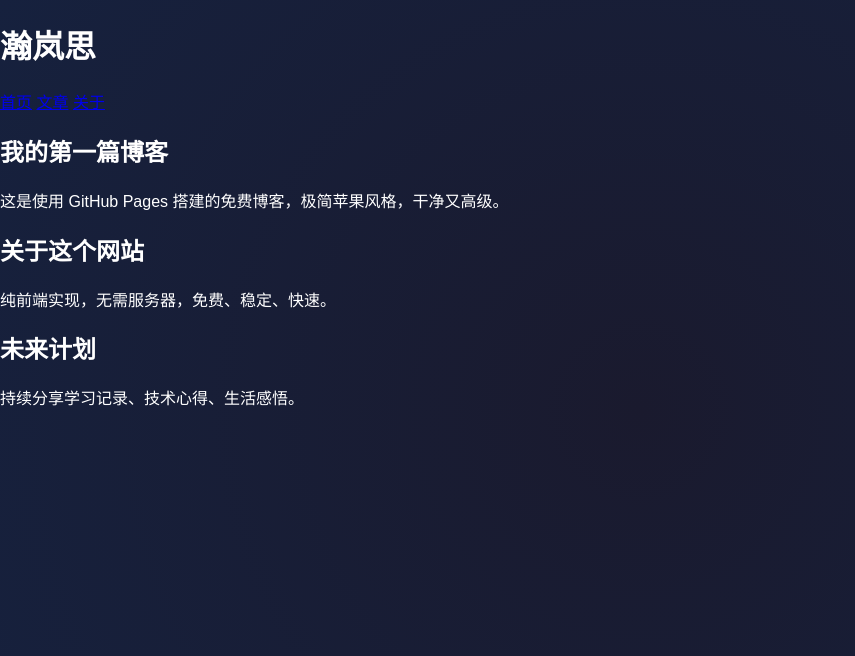
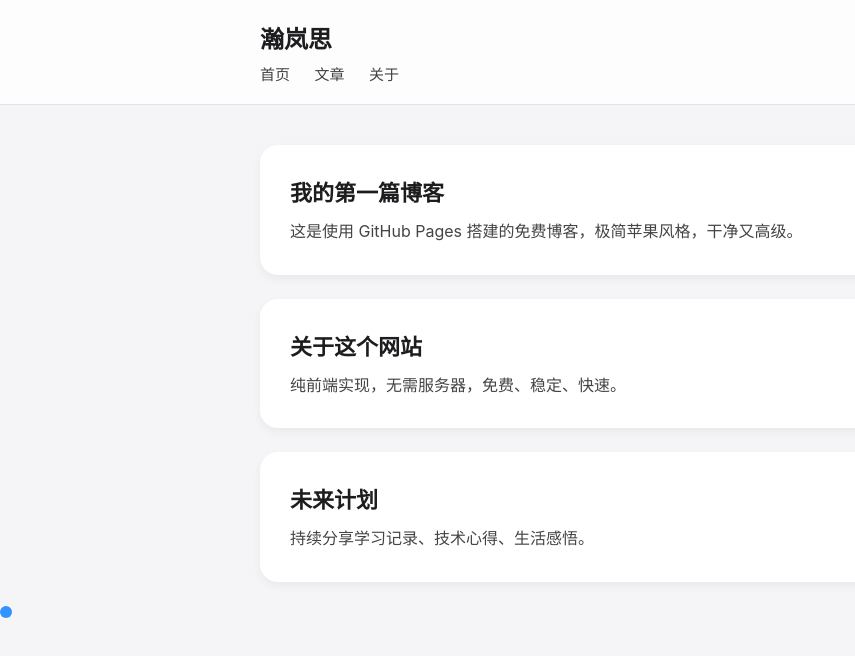
Before and after one commit to riveronile/riveronile.github.io, a plain HTML site: page index.html in a window 1280 px wide. Shown: the whole page, without its empty margins (0-855 px from the left). Drawn offline with Linux system fonts and the light colour scheme.

Commit message:
Update style.css

```diff
--- a/style.css
+++ b/style.css
@@ -1,24 +1,95 @@
-body {
-    margin: 0;
-    background: radial-gradient(circle at 50% 50%, #1a1a2e, #16213e);
-    height: 100vh;
-    overflow: hidden;
-    color: white;
-    font-family: sans-serif;
+* {
+  margin: 0;
+  padding: 0;
+  box-sizing: border-box;
 }
 
-#trailCanvas {
-    position: fixed;
-    top: 0;
-    left: 0;
-    pointer-events: none; /* 保证不遮挡鼠标点击 */
+/* 苹果风格字体 + 背景 */
+body {
+  font-family: -apple-system, BlinkMacSystemFont, "Segoe UI", Roboto, "Helvetica Neue", Arial, sans-serif;
+  background: #f5f5f7;
+  color: #1d1d1f;
+  padding-bottom: 60px;
 }
 
-.glass-container, .glass-card {
-    background: rgba(255, 255, 255, 0.05);
-    backdrop-filter: blur(20px);
-    border: 1px solid rgba(255, 255, 255, 0.1);
-    border-radius: 20px;
-    padding: 20px;
-    margin: 20px;
+/* 容器 */
+.container {
+  max-width: 800px;
+  margin: 0 auto;
+  padding: 0 20px;
 }
+
+/* 头部 */
+.header {
+  background: rgba(255, 255, 255, 0.8);
+  backdrop-filter: blur(10px);
+  padding: 20px 0;
+  position: sticky;
+  top: 0;
+  z-index: 999;
+  border-bottom: 1px solid #e2e2e7;
+}
+
+.logo {
+  font-size: 24px;
+  font-weight: 600;
+  color: #1d1d1f;
+}
+
+.nav {
+  margin-top: 8px;
+}
+
+.nav a {
+  margin-right: 20px;
+  text-decoration: none;
+  color: #424245;
+  font-size: 15px;
+}
+
+.nav a:hover {
+  color: #007aff;
+}
+
+/* 卡片（苹果风） */
+.main {
+  margin-top: 40px;
+}
+
+.card {
+  background: white;
+  border-radius: 18px;
+  padding: 30px;
+  margin-bottom: 24px;
+  box-shadow: 0 4px 10px rgba(0, 0, 0, 0.05);
+  transition: transform 0.2s ease;
+}
+
+.card:hover {
+  transform: translateY(-3px);
+}
+
+.card h2 {
+  font-size: 22px;
+  margin-bottom: 12px;
+  color: #1d1d1f;
+}
+
+.card p {
+  font-size: 16px;
+  line-height: 1.6;
+  color: #444446;
+}
+
+/* 鼠标拖尾样式 */
+.trailer {
+  position: fixed;
+  width: 12px;
+  height: 12px;
+  background: #007aff;
+  border-radius: 50%;
+  pointer-events: none;
+  transition: transform 0.05s ease;
+  z-index: 9999;
+  opacity: 0.8;
+}
```
